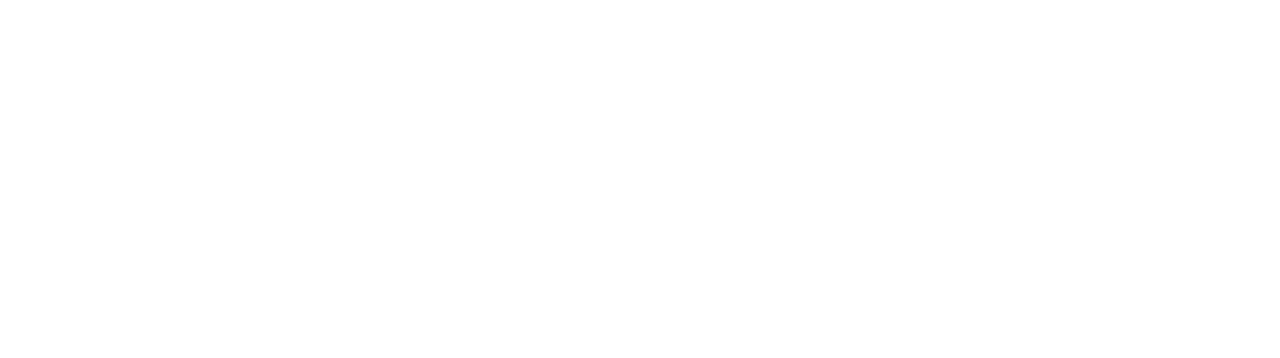
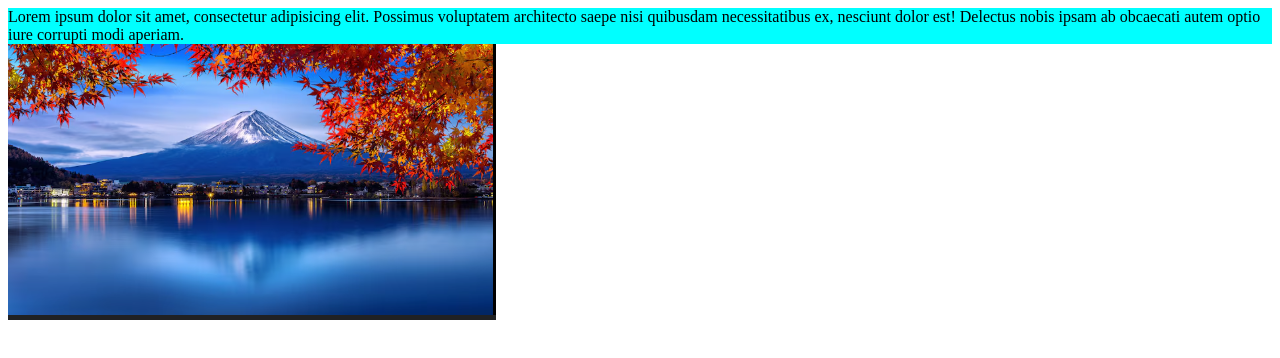
Before and after one commit to Taurat-kibria/My-website, a plain HTML site: page index.html in a window 1280 px wide. Drawn offline with Linux system fonts and the light colour scheme.

Commit message:
chobi disi

```diff
--- a/index.html
+++ b/index.html
@@ -4,8 +4,12 @@
     <meta charset="UTF-8">
     <meta name="viewport" content="width=device-width, initial-scale=1.0">
     <title>My website</title>
+    <link rel="stylesheet" href="styles/blog.css">
 </head>
 <body>
-
+    <div>
+        Lorem ipsum dolor sit amet, consectetur adipisicing elit. Possimus voluptatem architecto saepe nisi quibusdam necessitatibus ex, nesciunt dolor est! Delectus nobis ipsam ab obcaecati autem optio iure corrupti modi aperiam.
+    </div>
+    <img src="images/Screenshot 2025-07-08 230052.png" alt="scenery">
 </body>
 </html>
--- /dev/null
+++ b/styles/blog.css
@@ -0,0 +1,3 @@
+div{
+    background-color: aqua;
+}
```
Also changed, not shown: images/Screenshot 2025-07-08 230052.png (added).
